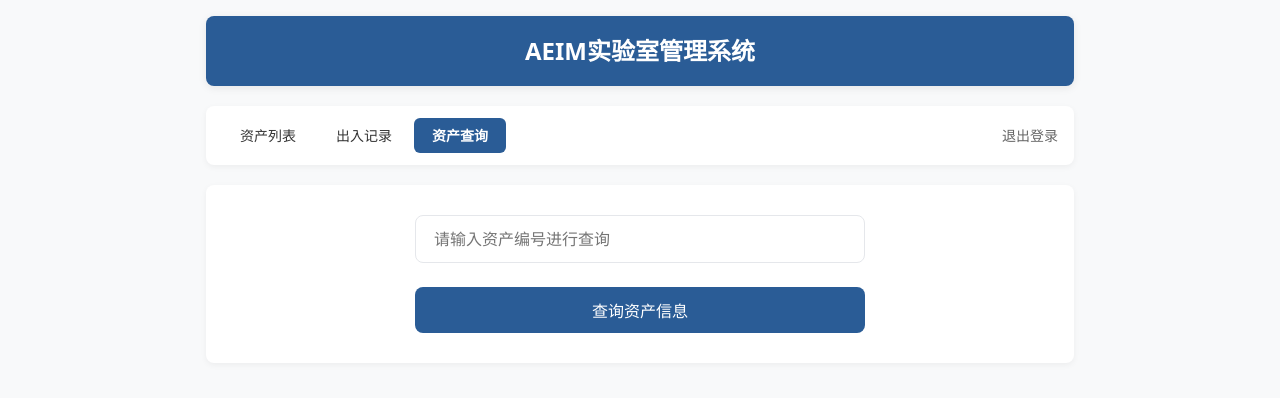
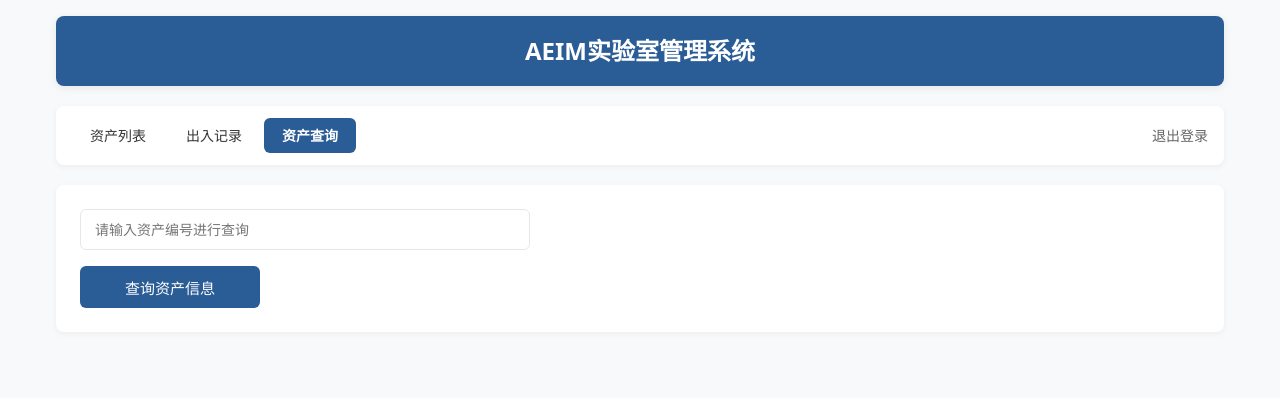
Before and after one commit to liuhuaqing446/lab-asset, a Flask app: page /query in a window 1280 px wide. Shown: the top 398 px of the page. Run offline with Flask 3, Linux system fonts and the light colour scheme; the visitor is signed in with stand-in values (Sample User, id 1).

Commit message:
Update query.html

```diff
--- a/templates/query.html
+++ b/templates/query.html
@@ -7,7 +7,9 @@
 <style>
 * {box-sizing:border-box;margin:0;padding:0;font-family:system-ui, "Microsoft YaHei", sans-serif;}
 body {background:#f8f9fa;line-height:1.4;}
-.container {max-width:900px;margin:0 auto;padding:16px;}
+/* 统一宽度：1200px，和列表、记录页完全一致 */
+.container {max-width:1200px;margin:0 auto;padding:16px;}
+
 .header {background:#2a5c96;color:#fff;padding:18px;text-align:center;font-size:24px;font-weight:600;box-shadow:0 2px 8px rgba(0,0,0,0.08);margin-bottom:20px;border-radius:8px;}
 .nav {background:#fff;padding:12px 16px;border-radius:8px;box-shadow:0 2px 6px rgba(0,0,0,0.05);margin-bottom:20px;display:flex;align-items:center;gap:4px;flex-wrap:wrap;}
 .nav a {padding:8px 18px;border-radius:6px;text-decoration:none;color:#333;font-size:14px;transition:all 0.2s ease;white-space:nowrap;}
@@ -15,13 +17,32 @@ body {background:#f8f9fa;line-height:1.4;}
 .nav a:hover:not(.active):not(.logout) {background:#f5f7fa;color:#2a5c96;}
 .nav a.logout {margin-left:auto;color:#666;padding:8px 0;white-space:nowrap;}
 .nav a.logout:hover {color:#2a5c96;background:transparent;}
-.form-box {background:#fff;padding:30px 24px;border-radius:8px;box-shadow:0 2px 6px rgba(0,0,0,0.05);margin-bottom:20px;text-align:center;}
-.form-box input {width:100%;max-width:450px;padding:12px 18px;border:1px solid #e5e7eb;border-radius:8px;font-size:16px;transition:all 0.2s ease;outline:none;margin-bottom:24px;}
-.form-box input:focus {border-color:#2a5c96;box-shadow:0 0 0 3px rgba(42,92,150,0.1);}
-.btn-query {width:100%;max-width:450px;height:46px;background:#2a5c96;color:#fff;border:none;border-radius:8px;font-size:16px;cursor:pointer;transition:all 0.2s ease;}
+
+/* 统一表单样式：和另外两页一致 */
+.form-box {
+  background:#fff; padding:24px; border-radius:8px;
+  box-shadow:0 2px 6px rgba(0,0,0,0.05); margin-bottom:20px;
+  text-align:left; /* 不居中，和列表页一样左对齐 */
+}
+.form-box input {
+  width:100%; max-width:450px;
+  padding:10px 14px; border:1px solid #e5e7eb; border-radius:6px;
+  font-size:14px; transition:all 0.2s ease; outline:none;
+  display:block; margin-bottom:16px;
+}
+.form-box input:focus {
+  border-color:#2a5c96;
+  box-shadow:0 0 0 3px rgba(42,92,150,0.1);
+}
+.btn-query {
+  width:180px; height:42px;
+  background:#2a5c96; color:#fff; border:none; border-radius:6px;
+  font-size:15px; cursor:pointer; transition:all 0.2s ease;
+}
 .btn-query:hover {background:#234b7a;transform:translateY(-1px);}
 .btn-query:active {transform:translateY(0);}
-.result-box {background:#fff;padding:28px;border-radius:8px;box-shadow:0 2px 6px rgba(0,0,0,0.05);display:none;}
+
+.result-box {background:#fff;padding:24px;border-radius:8px;box-shadow:0 2px 6px rgba(0,0,0,0.05);display:none;}
 .asset-info {line-height:2.4;font-size:15px;margin-bottom:28px;padding-bottom:20px;border-bottom:1px solid #e5e7eb;}
 .asset-info p {display:flex;align-items:center;padding:0 8px;margin:0;flex-wrap:nowrap;}
 .asset-info p span:first-child {color:#666;width:140px;text-align:right;padding-right:16px;flex-shrink:0;white-space:nowrap;}
@@ -35,13 +56,14 @@ body {background:#f8f9fa;line-height:1.4;}
 .record-item p span {color:#666;margin-right:8px;}
 .empty-tip {text-align:center;color:#999;padding:40px 0;font-size:15px;}
 .loading-tip {text-align:center;color:#666;padding:40px 0;font-size:15px;}
-/* 手机端适配：内容不溢出 */
+
+/* 手机端：完全不动，保持你现在满意的适配 */
 @media (max-width:768px) {
   .nav {flex-wrap:wrap;padding:10px;gap:6px;}
   .nav a {padding:6px 12px;font-size:13px;flex:1;text-align:center;}
   .nav a.logout {margin-left:0;flex:100%;text-align:right;}
   .header {padding:14px;font-size:20px;}
-  .form-box {padding:20px 16px;}
+  .form-box {padding:16px;}
   .form-box input, .btn-query {max-width:100%;font-size:15px;}
   .result-box {padding:20px 16px;}
   .asset-info {line-height:2;font-size:14px;}
@@ -73,7 +95,6 @@ body {background:#f8f9fa;line-height:1.4;}
 
 <script>
 const baseUrl = window.location.origin;
-// 回车查询+禁止空格
 document.getElementById('assetId').addEventListener('keydown', (e) => {
   if (e.key === 'Enter') searchAsset();
   if (e.key === ' ') e.preventDefault();
@@ -81,10 +102,7 @@ document.getElementById('assetId').addEventListener('keydown', (e) => {
 
 function searchAsset() {
   const assetId = document.getElementById("assetId").value.trim();
-  if (!assetId) {
-    alert("请输入有效的资产编号！");
-    return;
-  }
+  if (!assetId) { alert("请输入有效的资产编号！"); return; }
   const resultBox = document.getElementById("resultBox");
   const assetInfo = document.getElementById("assetInfo");
   const recordList = document.getElementById("recordList");
@@ -141,11 +159,7 @@ function searchAsset() {
   });
 }
 
-// 定时唤醒服务：每10分钟访问一次，避免Render休眠
-setInterval(() => {
-  fetch(window.location.origin)
-    .catch(err => console.log('唤醒请求失败:', err));
-}, 600000);
+setInterval(() => { fetch(window.location.origin).catch(err=>{}); }, 600000);
 </script>
 </body>
 </html>
```
